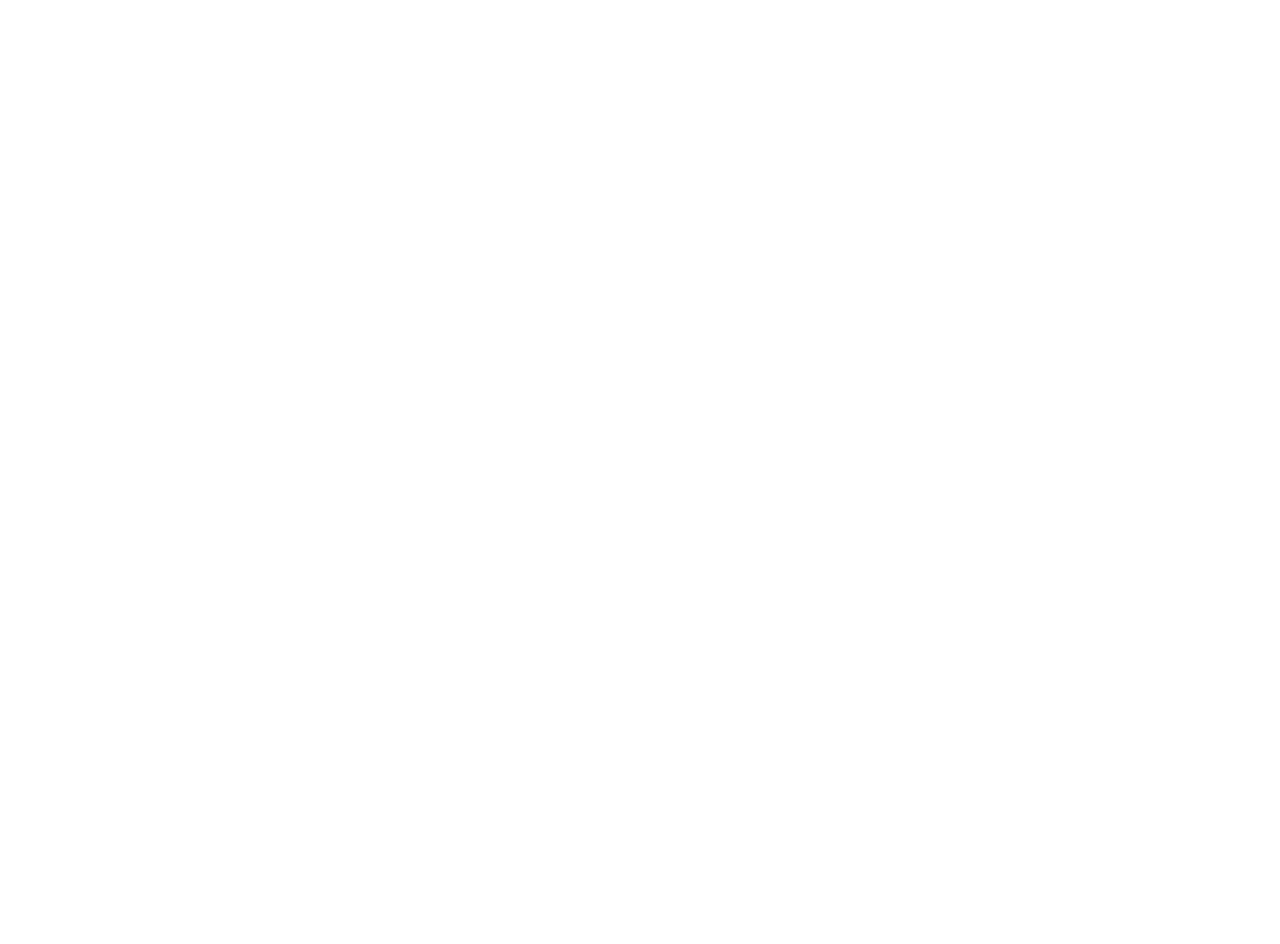
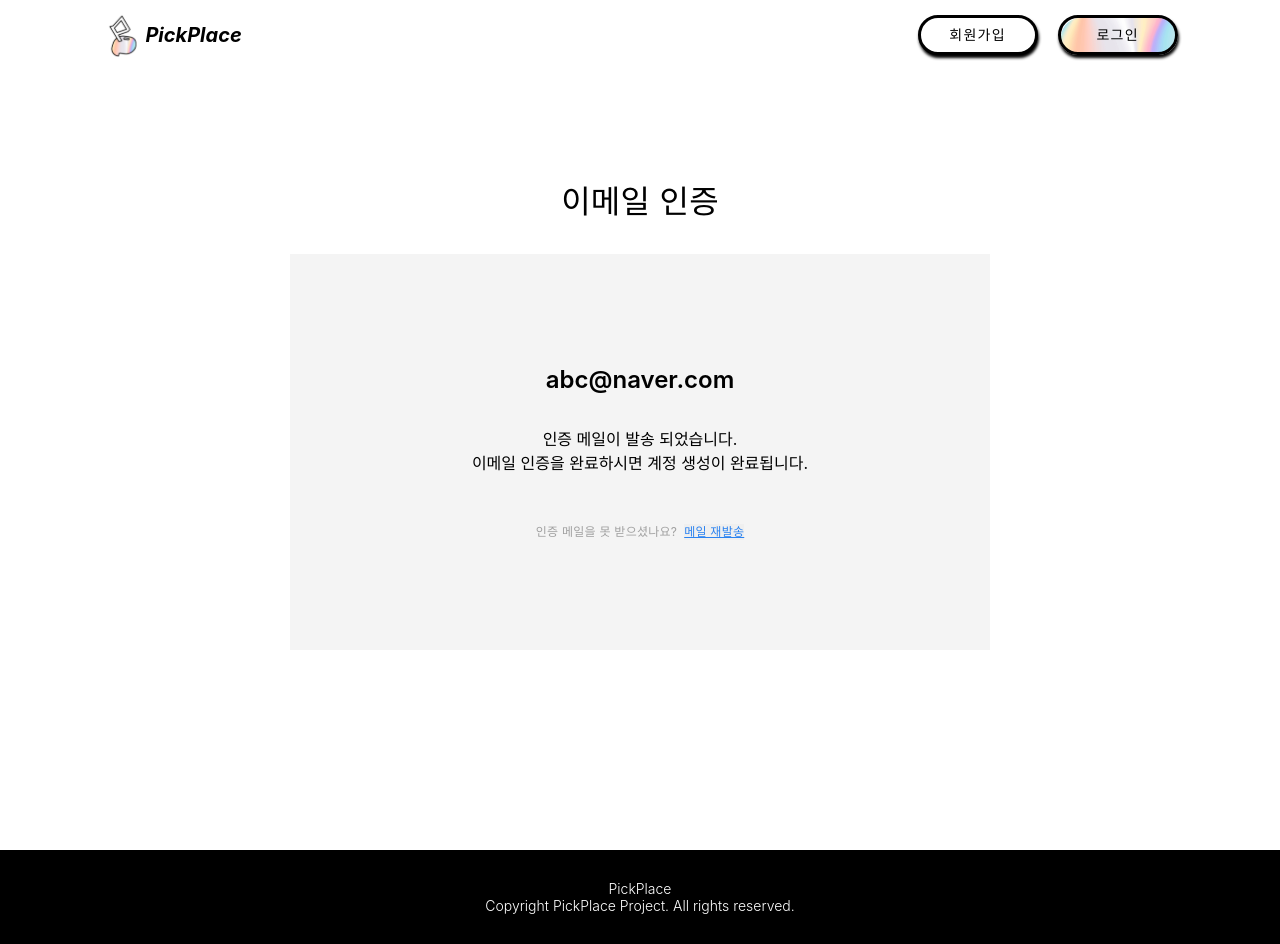
Before and after one commit to KangHayeonn/pickplace-client, a React (Create React App) app in the folder front/: page /mail in a window 1280 px wide. Before the commit this address had no page. Before the commit the page ends 800 px from the top, so only its background shows below. Built offline with nearby package versions, Linux system fonts and the light colour scheme.

Commit message:
[ADD] : 메일링 페이지 마크업 구현

```diff
--- /dev/null
+++ b/front/src/components/auth/MailForm.tsx
@@ -0,0 +1,32 @@
+import React, { useState } from 'react';
+import '../../styles/components/auth/mailForm.scss';
+
+const MailForm = () => {
+  const [email, setEmail] = useState<string>('abc@naver.com');
+  const sendMail = () => {
+    // TODO : 메일 재발송
+  };
+
+  return (
+    <div className="mail-container">
+      <div className="mail-form">
+        <div className="mail-form__title">이메일 인증</div>
+        <div className="mail-form__content">
+          <div className="email">{email}</div>
+          <div className="message">
+            <p>인증 메일이 발송 되었습니다.</p>
+            <p>이메일 인증을 완료하시면 계정 생성이 완료됩니다.</p>
+          </div>
+          <div className="sub-menu">
+            <span className="sub-menu__text">인증 메일을 못 받으셨나요?</span>
+            <button type="button" className="sub-menu__btn" onClick={sendMail}>
+              메일 재발송
+            </button>
+          </div>
+        </div>
+      </div>
+    </div>
+  );
+};
+
+export default MailForm;
--- /dev/null
+++ b/front/src/pages/MailPage.tsx
@@ -0,0 +1,8 @@
+import React from 'react';
+import MailForm from '../components/auth/MailForm';
+
+const MailPage = () => {
+  return <MailForm />;
+};
+
+export default MailPage;
--- a/front/src/router/Router.tsx
+++ b/front/src/router/Router.tsx
@@ -7,6 +7,7 @@
 import SamplePage from '../pages/SamplePage';
 import SearchPage from '../pages/SearchPage';
 import PasswordPage from '../pages/PasswordPage';
+import MailPage from '../pages/MailPage';
 // const MainPage = lazy(() => import("../pages/MainPage"));
 // const SignupPage = lazy(() => import("../pages/SignupPage"));
 // const LoginPage = lazy(() => import("../pages/LoginPage"));
@@ -22,6 +23,7 @@
           <Route path="/sample" element={<SamplePage />} />
           <Route path="/search" element={<SearchPage />} />
           <Route path="/pwd" element={<PasswordPage />} />
+          <Route path="/mail" element={<MailPage />} />
         </Route>
       </Routes>
     </BrowserRouter>
--- /dev/null
+++ b/front/src/styles/components/auth/mailForm.scss
@@ -0,0 +1,52 @@
+@import "../../base/variable.scss";
+
+.mail-container {
+    display: flex;
+    justify-content: center;
+    margin-top: 7rem;
+}
+
+.mail-form {
+    width: 700px;
+
+    &__title {
+        @include text-h4();
+        margin-bottom: 32px;
+    }
+
+    &__content {
+        background-color: $color-surface-lightgray;
+        padding: 110px 70px;
+    }
+}
+
+.email {
+    @include text-h5();
+    font-weight: 600;
+    margin-bottom: 30px;
+}
+
+.message {
+    margin-bottom : 50px;
+}
+
+.sub-menu {
+    display: flex;
+    justify-content: center;
+
+    &__text {
+        @include text-body3();
+        color: $color-text-gray;
+        margin-right: 7px;
+    }
+
+    &__btn {
+        @include text-body3();
+        text-decoration: underline;
+        color: $color-focus;
+
+        &:hover {
+            opacity: 0.5;
+        }
+    }
+}
```
